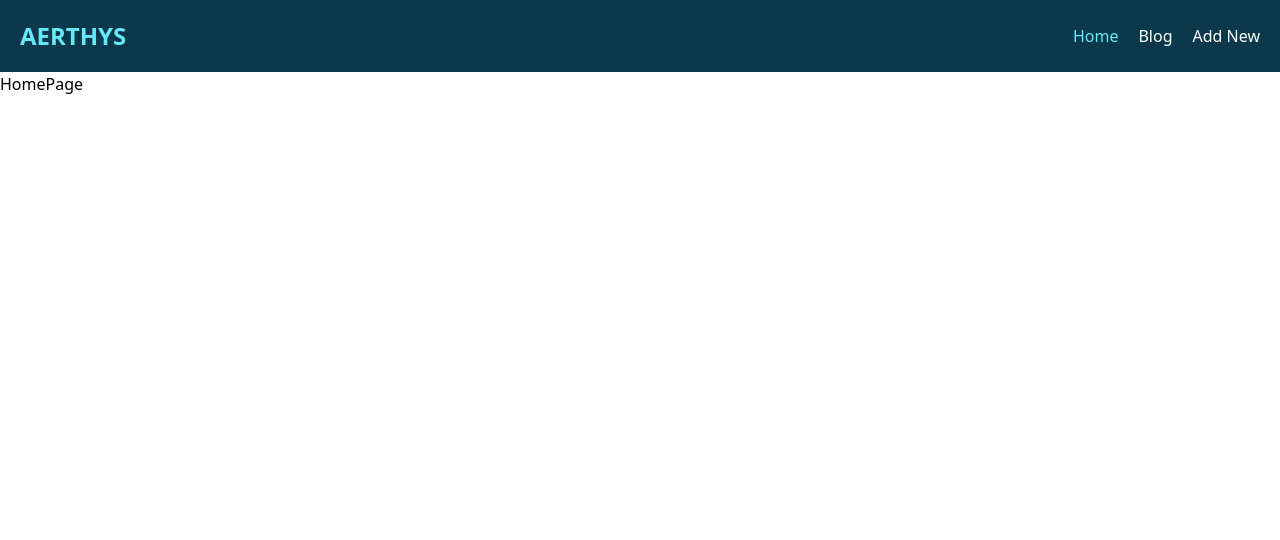
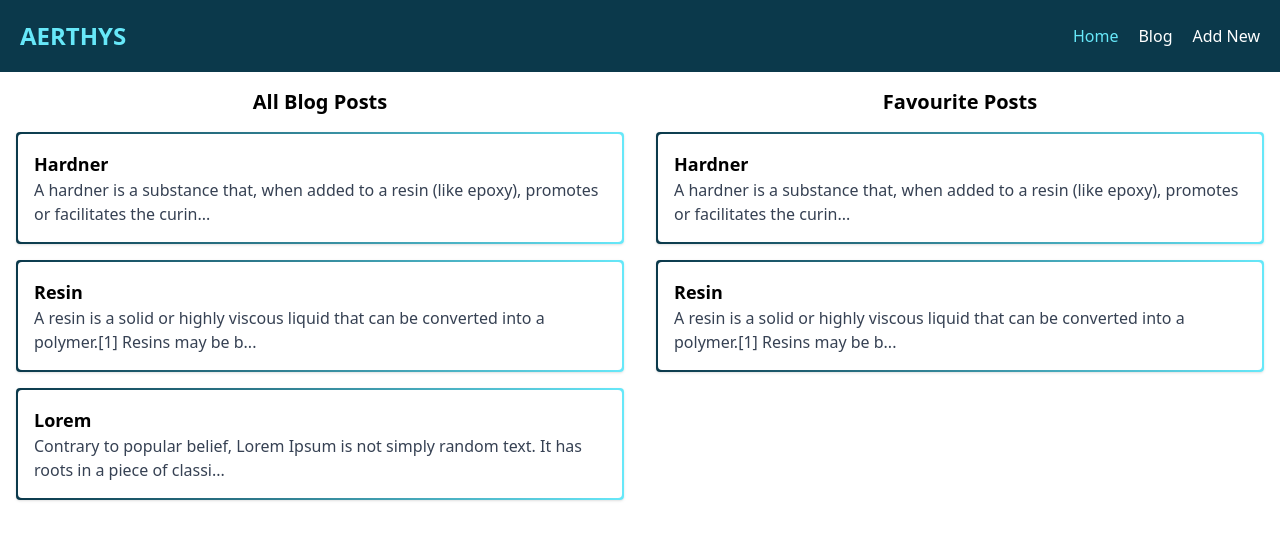
Before and after one commit to RuthNyankum/Blog, a React (Vite) app: page / in a window 1280 px wide. Shown: the top 540 px of the page. Built offline with nearby package versions, Linux system fonts and the light colour scheme; data requests are answered from the project's data file.

Commit message:
added favourite

```diff
--- a/src/db.json
+++ b/src/db.json
@@ -1,9 +1,22 @@
 {
   "addNew": [
     {
-      "id": "2a17",
-      "title": "resin",
-      "description": "Today's edition in my learning journey as a UI/UX designer & frontend developer — I challenged myself to design a flyer for a resin art business.\nAs a resin artist running Aerthy's Resin, this was the perfect opportunity to sharpen my design skills while creating marketing materials for my own brand.\nThis flyer project helped me practice:\nTypography and color theory\n\n\nVisual hierarchy and layout design\n\n\nBalancing information with visual appeal\n\n\nUnderstanding both client and designer perspectives\n\n\nWorking on my own brand gave me unique insight into solving real design challenges. From custom keychains to wedding souvenirs, we create personalized resin pieces and deliver nationwide across Ghana.\nThis project reminded me why I love design — it's about solving problems and\n"
+      "id": "b368",
+      "title": "Hardner",
+      "description": "A hardner is a substance that, when added to a resin (like epoxy), promotes or facilitates the curing or hardening process, making the resin more durable and strong. It's a chemical compound that reacts with the resin to form a three-dimensional network, leading to the final product's increased strength and resistance to various factors like heat, chemicals, and wear and tear. ",
+      "isFavorite": true
+    },
+    {
+      "id": "6a1b",
+      "title": "Resin",
+      "description": "A resin is a solid or highly viscous liquid that can be converted into a polymer.[1] Resins may be biological or synthetic in origin, but are typically harvested from plants. Resins are mixtures of organic compounds, predominantly terpenes. Common resins include amber, hashish, frankincense, myrrh and the animal-derived resin, shellac. Resins are used in varnishes, adhesives, food additives, incenses and perfumes.",
+      "isFavorite": true
+    },
+    {
+      "id": "8470",
+      "title": "Lorem",
+      "description": "Contrary to popular belief, Lorem Ipsum is not simply random text. It has roots in a piece of classical Latin literature from 45 BC, making it over 2000 years old. Richard McClintock, a Latin professor at Hampden-Sydney College in Virginia, looked up one of the more obscure Latin words, consectetur, from a Lorem Ipsum passage, and going through the cites of the word in classical literature, discovered the undoubtable source. Lorem Ipsum comes from sections 1.10.32 and 1.10.33 of \"de Finibus Bonorum et Malorum\" (The Extremes of Good and Evil) by Cicero, written in 45 BC. This book is a treatise on the theory of ethics, very popular during the Renaissance. The first line of Lorem Ipsum, \"Lorem ipsum dolor sit amet..\", comes from a line in section 1.10.32.\n\nThe standard chunk of Lorem Ipsum used since the 1500s is reproduced below for those interested. Sections 1.10.32 and 1.10.33 from \"de Finibus Bonorum et Malorum\" by Cicero are also reproduced in their exact original form, accompanied by English versions from the 1914 translation by H. Rackham.",
+      "isFavorite": false
     }
   ]
 }
--- a/src/pages/AddNewPage.jsx
+++ b/src/pages/AddNewPage.jsx
@@ -44,8 +44,6 @@ const AddNewPage = () => {
     fetchData();
   }, []);
 
-  function handleEdit(addNew) {}
-
   return (
     <div className="min-h-screen bg-gray-100 flex items-center justify-center px-4">
       <form
@@ -53,7 +51,7 @@ const AddNewPage = () => {
         onSubmit={handleSubmit}
       >
         <h2 className="text-2xl font-semibold mb-6 text-[#67E8F9]">
-          Add New Page
+          Add New Blog
         </h2>
 
         <div className="mb-7">
--- a/src/pages/HomePage.jsx
+++ b/src/pages/HomePage.jsx
@@ -1,10 +1,92 @@
-import React from 'react';
+import React, { useEffect, useState } from 'react';
+import axios from 'axios';
 
 const HomePage = () => {
+  const [blogs, setBlogs] = useState([]);
+  const [favorites, setFavorites] = useState([]);
+
+  useEffect(() => {
+    // Fetch all blogs
+    const fetchBlogs = async () => {
+      try {
+        const response = await axios.get('http://localhost:5000/addNew');
+        setBlogs(response.data);
+      } catch (error) {
+        console.error('Error fetching blogs:', error);
+      }
+    };
+
+    // Fetch only favourites
+    const fetchFavorites = async () => {
+      try {
+        const response = await axios.get(
+          'http://localhost:5000/addNew?isFavorite=true'
+        );
+        setFavorites(response.data);
+      } catch (error) {
+        console.error('Error fetching favorites:', error);
+      }
+    };
+
+    fetchBlogs();
+    fetchFavorites();
+  }, []);
+
+  const truncateText = (text, maxLength = 100) => {
+    if (!text) return '';
+    return text.length > maxLength ? text.slice(0, maxLength) + '...' : text;
+  };
+
   return (
-    <>
-      <div>HomePage</div>
-    </>
+    <div className="p-4 grid grid-cols-1 md:grid-cols-2 gap-8">
+      {/* All Blogs Section */}
+      <div>
+        <h2 className="text-xl text-center font-bold mb-4">All Blog Posts</h2>
+        {blogs.length === 0 ? (
+          <p>No blog posts found.</p>
+        ) : (
+          <ul className="space-y-4">
+            {blogs.map((blog) => (
+              <li
+                key={blog.id}
+                className="p-[2px] rounded shadow-sm bg-gradient-to-r from-[#0B394B] to-[#67E8F9]"
+              >
+                <div className="p-4 rounded bg-white">
+                  <h3 className="text-lg font-semibold">{blog.title}</h3>
+                  <p className="text-gray-700">
+                    {truncateText(blog.description)}
+                  </p>
+                </div>
+              </li>
+            ))}
+          </ul>
+        )}
+      </div>
+
+      {/* Favourites Section */}
+      <div>
+        <h2 className="text-xl text-center font-bold mb-4">Favourite Posts</h2>
+        {favorites.length === 0 ? (
+          <p>No favourites found.</p>
+        ) : (
+          <ul className="space-y-4">
+            {favorites.map((fav) => (
+              <li
+                key={fav.id}
+                className="p-[2px] rounded shadow-sm bg-gradient-to-r from-[#0B394B] to-[#67E8F9]"
+              >
+                <div className="bg-white rounded p-4">
+                  <h3 className="text-lg font-semibold">{fav.title}</h3>
+                  <p className="text-gray-700">
+                    {truncateText(fav.description)}
+                  </p>
+                </div>
+              </li>
+            ))}
+          </ul>
+        )}
+      </div>
+    </div>
   );
 };
 
--- a/src/pages/NotFoundPage.jsx
+++ b/src/pages/NotFoundPage.jsx
@@ -1,7 +1,32 @@
 import React from 'react';
+import { Link, useNavigate, useRouteError } from 'react-router';
 
 const NotFoundPage = () => {
-  return <div>NotFoundPage</div>;
+  const error = useRouteError();
+  const navigate = useNavigate();
+
+  console.error('Routing Error:', error);
+
+  return (
+    <div className="flex items-center justify-center flex-col text-center h-screen px-4 bg-gray-100">
+      <h1 className="text-5xl font-bold text-[#0B394B] mb-4">
+        {error.status || 404}
+      </h1>
+      <h2 className="text-2xl text-gray-800 mb-2">
+        {error.statusText || 'Page Not Found'}
+      </h2>
+      <p className="text-red-700 mb-6">
+        {error.message || 'An unknown error occurred'}
+      </p>
+
+      <button
+        onClick={() => navigate('/', { replace: true })}
+        className="mb-4 bg-[#0B394B] text-[#67E8F9] px-6 py-2 rounded cursor-pointer"
+      >
+        Go Home
+      </button>
+    </div>
+  );
 };
 
 export default NotFoundPage;
```
Also changed, not shown: src/pages/BlogPage.jsx (+31 -111 lines).
